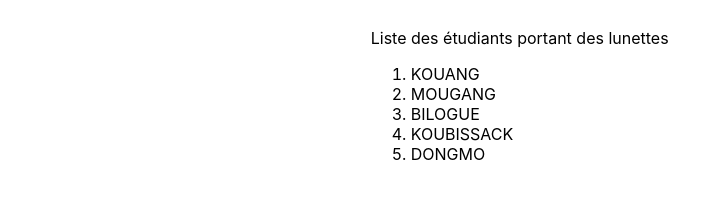
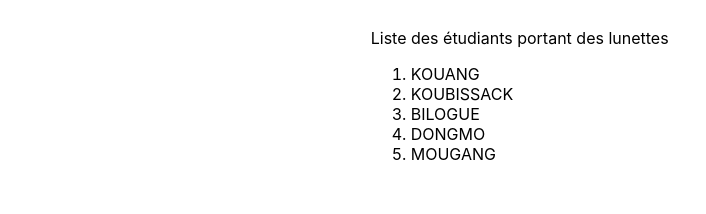
Before and after one commit to jojo-math/friandiseApp-angular, an Angular app: page /etudiants in a window 1280 px wide. Shown: the part 170-384 px from the top of the page, without its empty margins (0-706 px from the left). Built offline with nearby package versions, Linux system fonts and the light colour scheme.

Commit message:
Décorateurs @if et @for

```diff
--- a/src/app/view/etudiants/etudiants.html
+++ b/src/app/view/etudiants/etudiants.html
@@ -1,9 +1,12 @@
 <h1> Classe : {{txtClass}}</h1>
 <p>Liste des étudiants portant des lunettes</p>
-<ol>
-    <li>KOUANG</li>
-    <li>MOUGANG</li>
-    <li>BILOGUE</li>
-    <li>KOUBISSACK</li>
-    <li>DONGMO</li>
-</ol>
+
+@if (is_isi4) {
+    <ol>
+        @for (item of students; track $index) {
+            <li>{{item}}</li>
+        }
+    </ol>
+}@else {
+    <h2 style="color: red; font-weight: bold;">Je ne suis pas en ISI 4</h2>
+}
--- a/src/app/view/etudiants/etudiants.ts
+++ b/src/app/view/etudiants/etudiants.ts
@@ -14,4 +14,6 @@ import { Component } from '@angular/core';
 export class Etudiants {
     txtClass: string = "ISI 4";
     private matricule: string = "2024-ISI-001";
+    is_isi4: boolean = true;
+    public students: string[] = ['KOUANG', 'KOUBISSACK', 'BILOGUE', 'DONGMO', 'MOUGANG'];
 }
```
